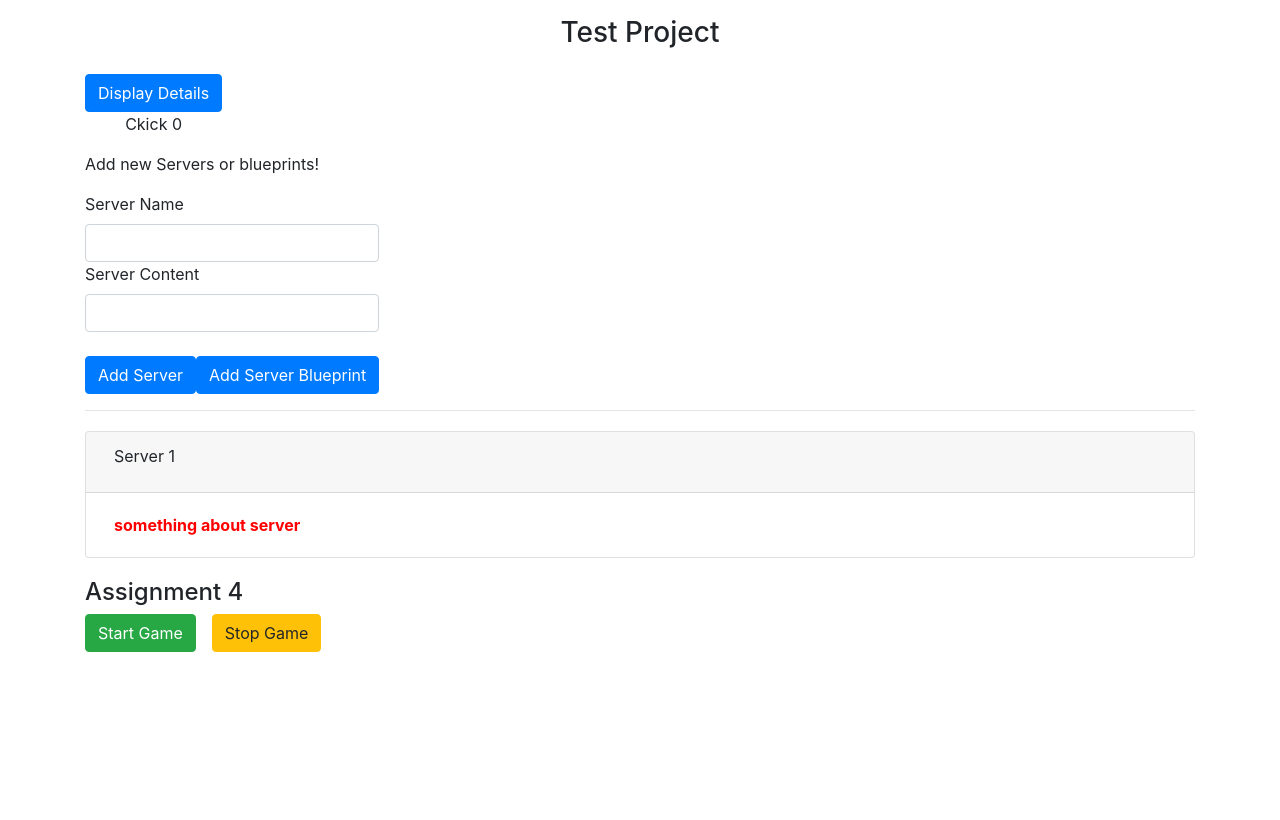
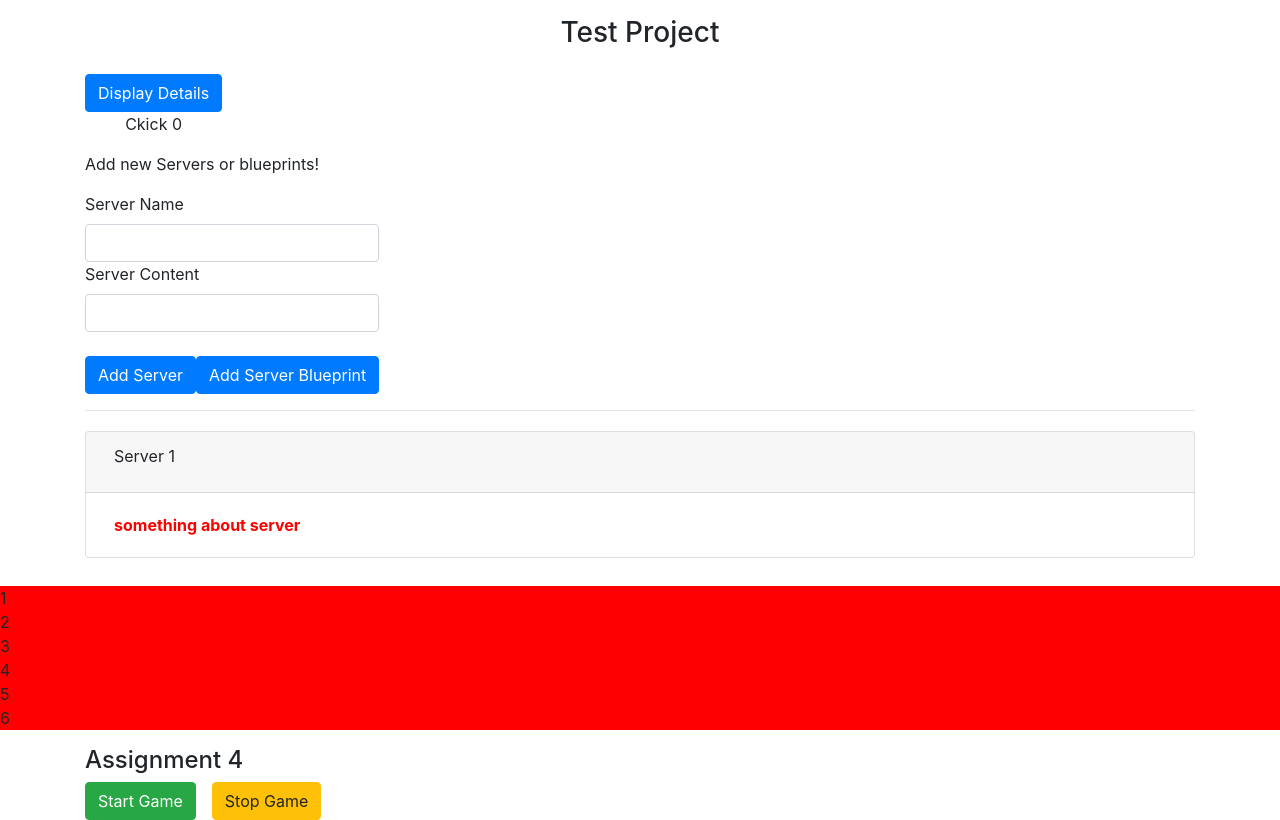
Before and after one commit to krishmuthavarapu/pro-beta, an Angular app: page / in a window 1280 px wide. Built offline with nearby package versions, Linux system fonts and the light colour scheme.

Commit message:
custom directive

```diff
--- a/src/app/app.component.html
+++ b/src/app/app.component.html
@@ -39,4 +39,12 @@
         </div>
     </div>
 </div>
+<div>
+    <ul style="display:inline
+    ;">
+        <li *ngFor="let num of arrNum">
+            <div appBasicBg>{{num}}</div>
+        </li>
+    </ul>
+</div>
 <app-assignment-fourth></app-assignment-fourth>
--- a/src/app/app.component.ts
+++ b/src/app/app.component.ts
@@ -6,6 +6,8 @@ import { Component } from '@angular/core';
   styleUrls: ['./app.component.css'],
 })
 export class AppComponent {
+  arrNum = [1,2,3,4,5,6];
+
   serverElements = [
     { name: 'Server 1', type: 'server', content: 'something about server' },
   ];
--- a/src/app/app.module.ts
+++ b/src/app/app.module.ts
@@ -13,6 +13,7 @@ import { AssignmentFourthComponent } from './assigments/assignment-fourth/assign
 import { GameControlComponent } from './assigments/game-control/game-control.component';
 import { OddComponent } from './assigments/odd/odd.component';
 import { EvenComponent } from './assigments/even/even.component';
+import {BasicBgDirective} from './basic-bg/basic-bg.directive'
 
 @NgModule({
   declarations: [
@@ -26,7 +27,8 @@ import { EvenComponent } from './assigments/even/even.component';
     AssignmentFourthComponent,
     GameControlComponent,
     OddComponent,
-    EvenComponent
+    EvenComponent,
+    BasicBgDirective
   ],
   imports: [
     BrowserModule,
--- /dev/null
+++ b/src/app/basic-bg/basic-bg.directive.ts
@@ -0,0 +1,10 @@
+import {Directive, ElementRef, OnInit} from "@angular/core"
+@Directive({
+    selector: '[appBasicBg]'
+})
+export class BasicBgDirective implements OnInit{
+    constructor(private elementRef: ElementRef){}
+   ngOnInit(){
+       this.elementRef.nativeElement.style.backgroundColor = "red";
+   }
+}
```
